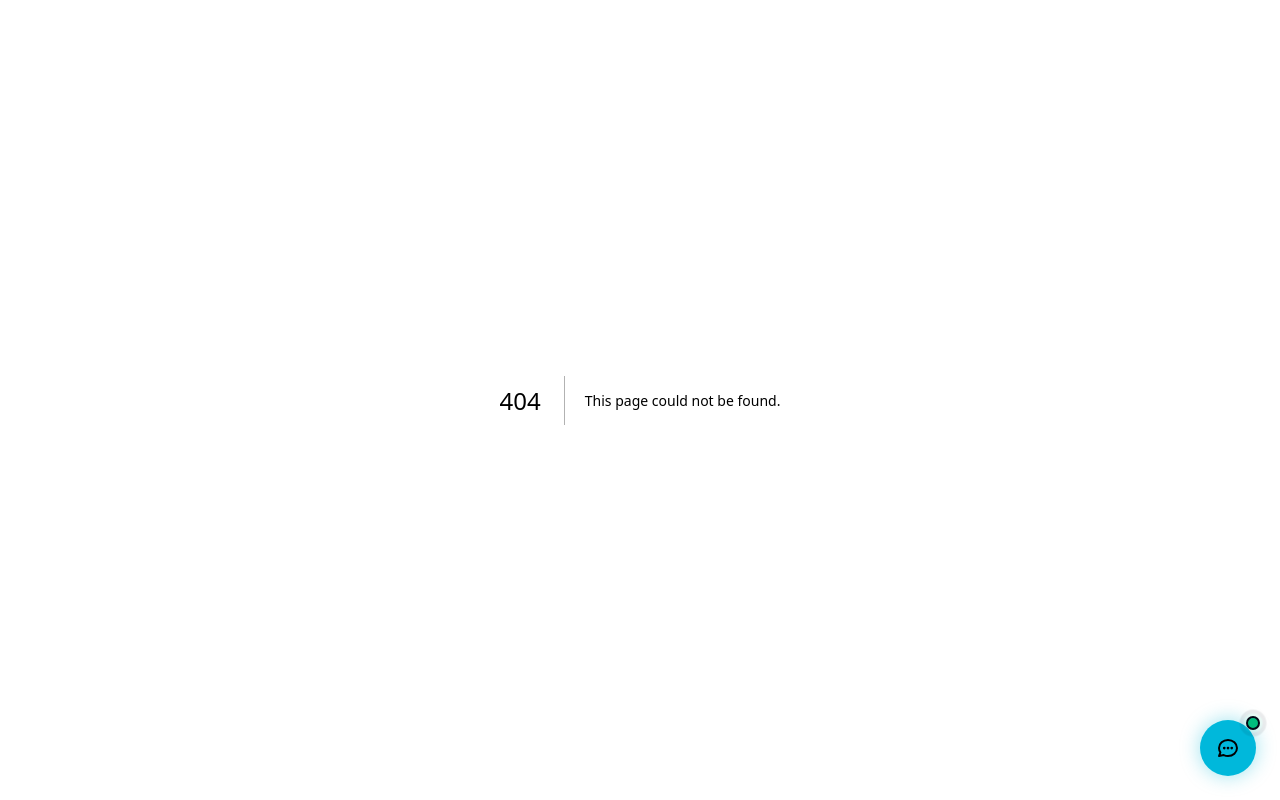
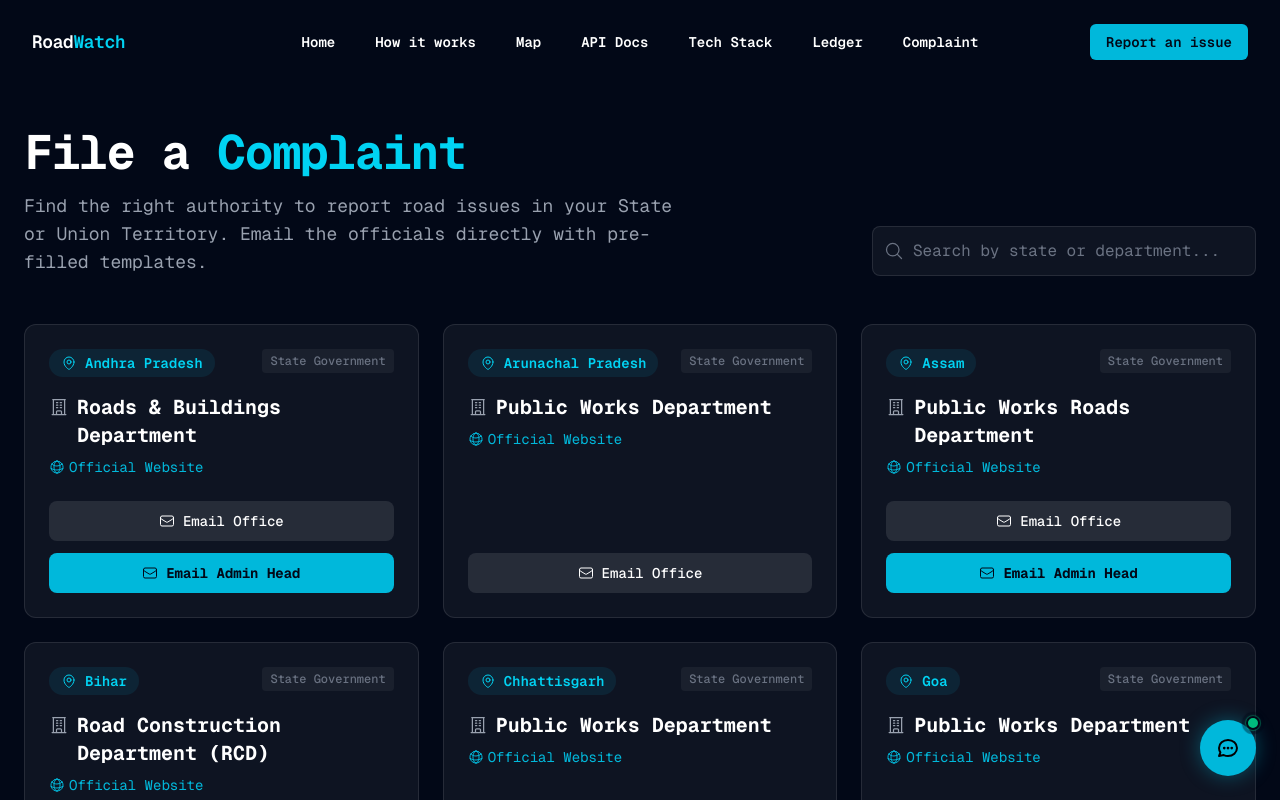
Before and after one commit to eklavyadev/roadwatch, a Next.js app: page /complaint in a window 1280 px wide. Before the commit this address had no page. Shown: the top 800 px of the page. Built offline with nearby package versions, Linux system fonts and the light colour scheme.

Commit message:
added complaint page

```diff
--- /dev/null
+++ b/app/complaint/page.tsx
@@ -0,0 +1,126 @@
+'use client';
+
+import { useState } from 'react';
+import Navbar from '@/components/navbar';
+import { EnvelopeIcon, GlobeAltIcon, MapPinIcon, BuildingOfficeIcon, MagnifyingGlassIcon } from '@heroicons/react/24/outline';
+import pwdData from '@/all_india_pwd_road_authorities.json';
+
+interface PwdAuthority {
+  state_ut: string;
+  authority_type: string;
+  department_name: string;
+  office_email: string;
+  administrative_head_email: string;
+  official_website: string;
+}
+
+export default function ComplaintPage() {
+  const [searchTerm, setSearchTerm] = useState('');
+  const authorities: PwdAuthority[] = pwdData;
+
+  const filteredAuthorities = authorities.filter((auth) =>
+    auth.state_ut.toLowerCase().includes(searchTerm.toLowerCase()) ||
+    auth.department_name.toLowerCase().includes(searchTerm.toLowerCase())
+  );
+
+  const getMailtoLink = (email: string, state: string, department: string) => {
+    const subject = encodeURIComponent(`Road Maintenance Complaint/Query - ${state}`);
+    const body = encodeURIComponent(`To the ${department} of ${state},\n\nI am writing to report an issue regarding...`);
+    return `mailto:${email}?subject=${subject}&body=${body}`;
+  };
+
+  return (
+    <main className="min-h-screen bg-[#020817] text-white">
+      <Navbar />
+
+      <div className="pt-32 pb-20 px-6 max-w-7xl mx-auto">
+        <div className="flex flex-col md:flex-row justify-between items-end gap-6 mb-12">
+          <div>
+            <h1 className="text-4xl sm:text-5xl font-bold tracking-tight mb-4">
+              File a <span className="text-cyan-400">Complaint</span>
+            </h1>
+            <p className="text-gray-400 max-w-2xl text-lg">
+              Find the right authority to report road issues in your State or Union Territory. Email the officials directly with pre-filled templates.
+            </p>
+          </div>
+
+          <div className="relative w-full md:w-96">
+            <MagnifyingGlassIcon className="absolute left-3 top-1/2 -translate-y-1/2 h-5 w-5 text-gray-500" />
+            <input
+              type="text"
+              placeholder="Search by state or department..."
+              value={searchTerm}
+              onChange={(e) => setSearchTerm(e.target.value)}
+              className="w-full bg-white/5 border border-white/10 rounded-lg py-3 pl-10 pr-4 focus:outline-none focus:ring-2 focus:ring-cyan-500/50 focus:border-transparent transition-all placeholder:text-gray-500"
+            />
+          </div>
+        </div>
+
+        <div className="grid grid-cols-1 md:grid-cols-2 lg:grid-cols-3 gap-6">
+          {filteredAuthorities.map((auth, index) => (
+            <div
+              key={index}
+              className="bg-white/5 border border-white/10 rounded-xl p-6 hover:border-cyan-500/30 transition-all group flex flex-col"
+            >
+              <div className="flex items-start justify-between mb-4">
+                <div className="flex items-center gap-2 text-cyan-400 font-semibold bg-cyan-500/10 px-3 py-1 rounded-full w-fit text-sm">
+                  <MapPinIcon className="h-4 w-4" />
+                  {auth.state_ut}
+                </div>
+                <span className="text-xs font-medium text-gray-500 bg-white/5 px-2 py-1 rounded">
+                  {auth.authority_type}
+                </span>
+              </div>
+
+              <div className="mb-6 flex-grow">
+                <h3 className="text-xl font-bold mb-2 flex items-start gap-2">
+                  <BuildingOfficeIcon className="h-5 w-5 mt-1 shrink-0 text-gray-400" />
+                  {auth.department_name}
+                </h3>
+                {auth.official_website && (
+                  <a
+                    href={auth.official_website}
+                    target="_blank"
+                    rel="noopener noreferrer"
+                    className="text-sm text-cyan-500 hover:text-cyan-400 flex items-center gap-1 w-fit"
+                  >
+                    <GlobeAltIcon className="h-4 w-4" />
+                    Official Website
+                  </a>
+                )}
+              </div>
+
+              <div className="space-y-3 mt-auto">
+                {auth.office_email && auth.office_email.trim() !== '' && (
+                  <a
+                    href={getMailtoLink(auth.office_email, auth.state_ut, auth.department_name)}
+                    className="w-full flex items-center justify-center gap-2 bg-white/10 hover:bg-white/20 text-white py-2.5 rounded-lg text-sm font-medium transition-colors"
+                  >
+                    <EnvelopeIcon className="h-4 w-4" />
+                    Email Office
+                  </a>
+                )}
+                {auth.administrative_head_email && auth.administrative_head_email.trim() !== '' && auth.administrative_head_email !== auth.office_email && (
+                  <a
+                    href={getMailtoLink(auth.administrative_head_email, auth.state_ut, auth.department_name)}
+                    className="w-full flex items-center justify-center gap-2 bg-cyan-500 hover:bg-cyan-400 text-[#020817] py-2.5 rounded-lg text-sm font-bold transition-colors"
+                  >
+                    <EnvelopeIcon className="h-4 w-4" />
+                    Email Admin Head
+                  </a>
+                )}
+              </div>
+            </div>
+          ))}
+
+          {filteredAuthorities.length === 0 && (
+            <div className="col-span-full py-20 text-center text-gray-500">
+              <MagnifyingGlassIcon className="h-12 w-12 mx-auto mb-4 opacity-20" />
+              <p className="text-lg">No authorities found matching "{searchTerm}"</p>
+            </div>
+          )}
+        </div>
+      </div>
+    </main>
+  );
+}
--- a/components/navbar.tsx
+++ b/components/navbar.tsx
@@ -11,6 +11,7 @@ const navigation = [
   { name: 'API Docs', href: '/api' },
   { name: 'Tech Stack', href: '/tech' },
   { name: 'Ledger', href: '/ledger' },
+  { name: 'Complaint', href: '/complaint' },
 ];
 
 export default function Navbar() {
```
